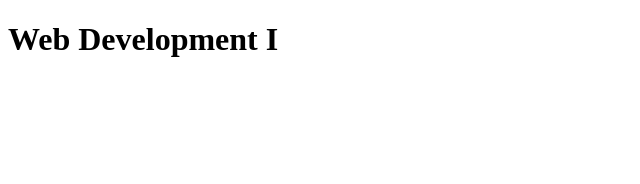
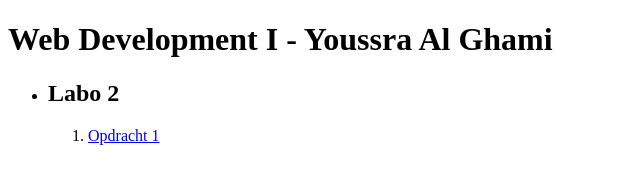
Before and after one commit to Youssra212/webdevelopment, a plain HTML site: page index.html in a window 1280 px wide. Shown: the whole page, without its empty margins (0-640 px from the left). Drawn offline with Linux system fonts and the light colour scheme.

Commit message:
index wijziging

```diff
--- a/index.html
+++ b/index.html
@@ -1,10 +1,20 @@
 <!DOCTYPE html>
-<html lang="en">
+<html lang="nl">
 <head>
     <meta charset="UTF-8">
-    <title>Title</title>
+    <title> Web Development I </title>
 </head>
 <body>
-<h1> Web Development I</h1>
+<h1> Web Development I - Youssra Al Ghami </h1>
+<ul>
+    <li>
+        <h2> Labo 2</h2>
+        <ol>
+            <Li>
+                <a href="Labo_2/Opdracht_1.html">Opdracht 1</a>
+            </Li>
+        </ol>
+    </li>
+</ul>
 </body>
 </html>
```
Also changed, not shown: Labo_2/Opdracht_1.html (+3 -6 lines).
